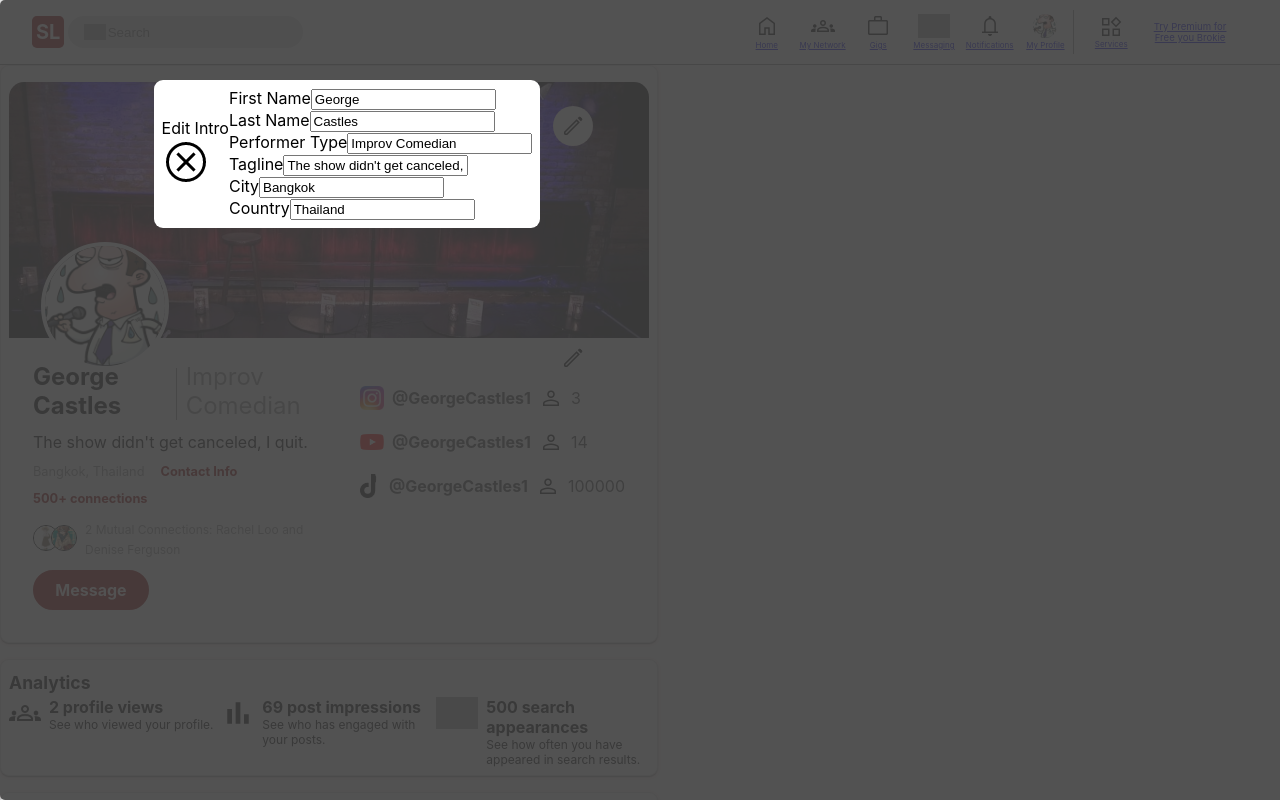
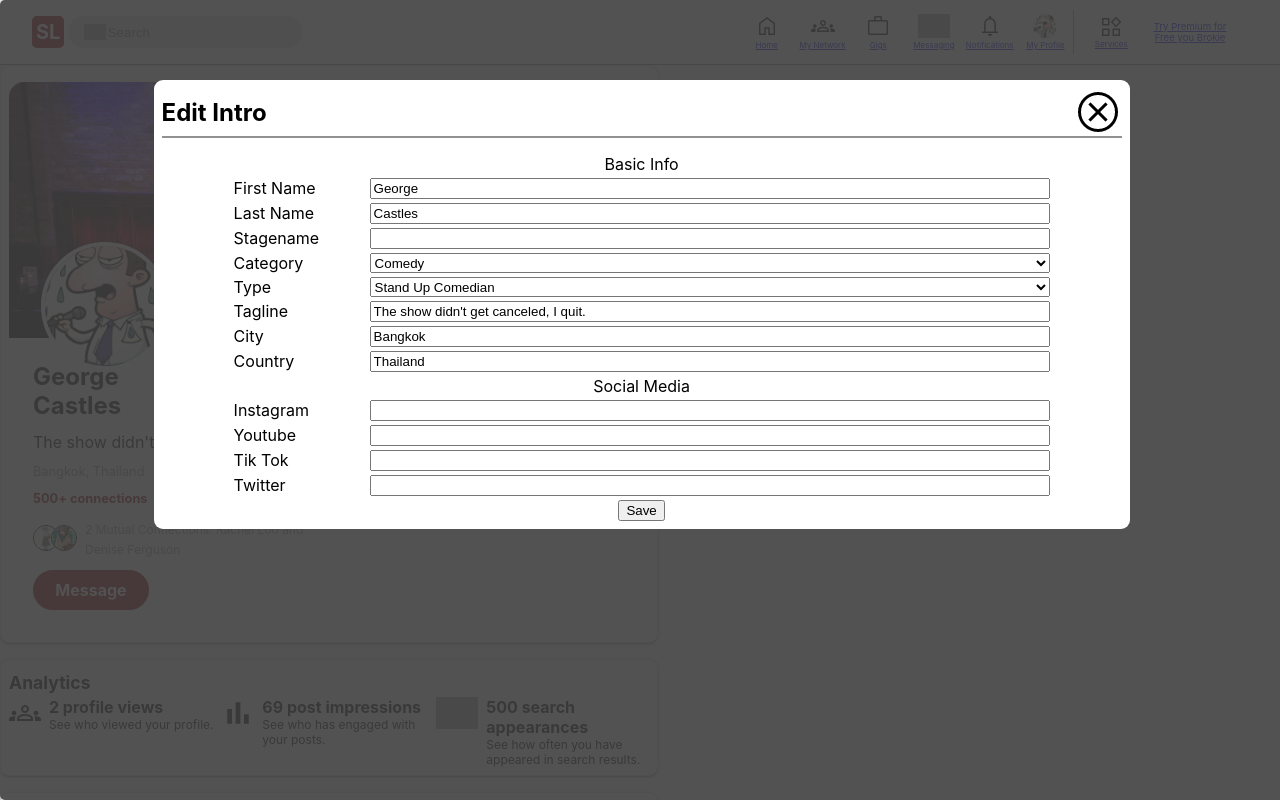
Before and after one commit to inherentspice/set-listed, a React (Create React App) app: page /my-profile in a window 1280 px wide. Both pictures are taken after a click on the picture 573 px from the left and 358 px from the top of the page. Shown: the top 800 px of the page. Built offline with nearby package versions, Linux system fonts and the light colour scheme; grey boxes are pictures that could not be loaded.

Commit message:
updated profile hero edit function and style

```diff
--- a/src/components/profile/profile-hero.tsx
+++ b/src/components/profile/profile-hero.tsx
@@ -23,28 +23,51 @@ export default function ProfileHero() {
   function ShowEditProfileHero() {
     return ReactDOM.createPortal(
       <>
-        <div className="expanded-post-cont" key={FakeUserData.id}></div>
-        <div className="expanded-post">
+        <div className="expanded-edit-profile-cont" key={FakeUserData.id}></div>
+        <div className="expanded-edit-profile">
           <div className="edit-profile-hero-header-cont">
             <div className="edit-profile-hero-title">Edit Intro</div>
             <img className="edit-profile-hero-cancel" src={CancelButton} onClick={() => handleEditProfileClose()} />
           </div>
-          <form>
+          <form className="edit-profile-hero-form">
+            <div>Basic Info</div>
             <div className="edit-profile-hero-form-item">
               <label>First Name</label>
               <input defaultValue={FakeUserData.userFirstName}></input>
             </div>
+
             <div className="edit-profile-hero-form-item">
               <label>Last Name</label>
               <input defaultValue={FakeUserData.userLastName}></input>
             </div>
+
             <div className="edit-profile-hero-form-item">
-              <label>Performer Type</label>
-              <input defaultValue={FakeUserData.subCategory}></input>
+              <label>Stagename</label>
+              <input></input>
+            </div>
+
+            <div className="edit-profile-hero-form-item">
+              <label>Category</label>
+              <select>
+                <option value="comedy">Comedy</option>
+                <option value="comedy">Comedy</option>
+              </select>
             </div>
             <div className="edit-profile-hero-form-item">
+              <label>Type</label>
+              <select>
+                <option value="standup">Stand Up Comedian</option>
+                <option value="improv">Improv Comedian</option>
+                <option value="musical">Musical Comedian</option>
+                <option value="puppet">Puppet Comedian</option>
+                <option value="crosstalk">Cross Talk Comedian</option>
+                <option value="host">Host</option>
+              </select>
+            </div>
+
+            <div className="edit-profile-hero-form-item">
               <label>Tagline</label>
-              <input defaultValue={FakeUserData.userTagline}></input>
+              <input defaultValue={FakeUserData.userTagline} maxLength={50}></input>
             </div>
             <div className="edit-profile-hero-form-item">
               <label>City</label>
@@ -54,6 +77,26 @@ export default function ProfileHero() {
               <label>Country</label>
               <input defaultValue={FakeUserData.country}></input>
             </div>
+
+            <div>Social Media</div>
+
+            <div className="edit-profile-hero-form-item">
+              <label>Instagram</label>
+              <input ></input>
+            </div>
+            <div className="edit-profile-hero-form-item">
+              <label>Youtube</label>
+              <input ></input>
+            </div>
+            <div className="edit-profile-hero-form-item">
+              <label>Tik Tok</label>
+              <input ></input>
+            </div>
+            <div className="edit-profile-hero-form-item">
+              <label>Twitter</label>
+              <input ></input>
+            </div>
+            <button type="submit">Save</button>
           </form>
         </div>
       </>,
--- a/src/styles/profile-hero.css
+++ b/src/styles/profile-hero.css
@@ -207,3 +207,66 @@
     background-color: var(--button-hover-color);
     cursor: pointer;
 }
+
+/* expanded edit profile */
+.expanded-edit-profile-cont {
+    position: fixed;
+    top: 0;
+    bottom: 0;
+    z-index: 1;
+    background: white;
+    padding: 20px;
+    border-radius: 5px;
+    box-shadow: 0px 0px 10px grey;
+    background-color: var(--grey-color-2);
+    opacity: 90%;
+    width: 100vw;
+}
+
+.expanded-edit-profile {
+    background-color: white;
+    opacity: 100%;
+    position: fixed;
+    top: 10%;
+    left: 12%;
+    z-index: 2;
+    min-width: 75%;
+    display: flex;
+    flex-direction: column;
+    align-items: center;
+    justify-content: center;
+    border-radius: 9px;
+    padding: 8px;
+    gap: 1rem;
+  }
+
+  .edit-profile-hero-header-cont {
+    display: flex;
+    flex-direction: row;
+    justify-content: space-between;
+    width: 100%;
+    align-items: center;
+    border-bottom: solid 2px var(--grey-color-1);
+    font-size: 1.5rem;
+    font-weight: bold;
+  }
+
+  .edit-profile-hero-cancel:hover {
+    cursor: pointer;
+    background-color: var(--button-hover-color);
+    border-radius: 50%;
+  }
+
+  .edit-profile-hero-form {
+    display: flex;
+    flex-direction: column;
+    gap: 0.25rem;
+    width: 100%;
+    align-items: center;
+  }
+
+  .edit-profile-hero-form-item {
+    display: grid;
+    grid-template-columns: 1fr 5fr;
+    width: 85%;
+  }
```
